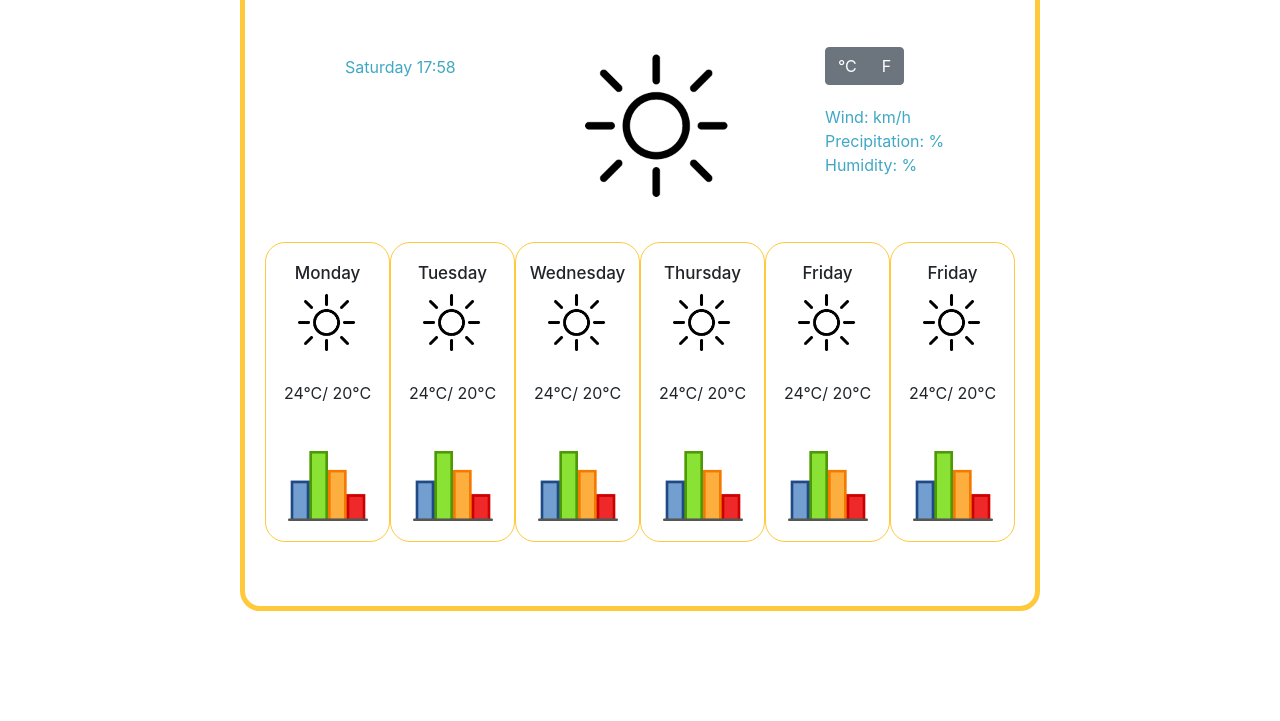
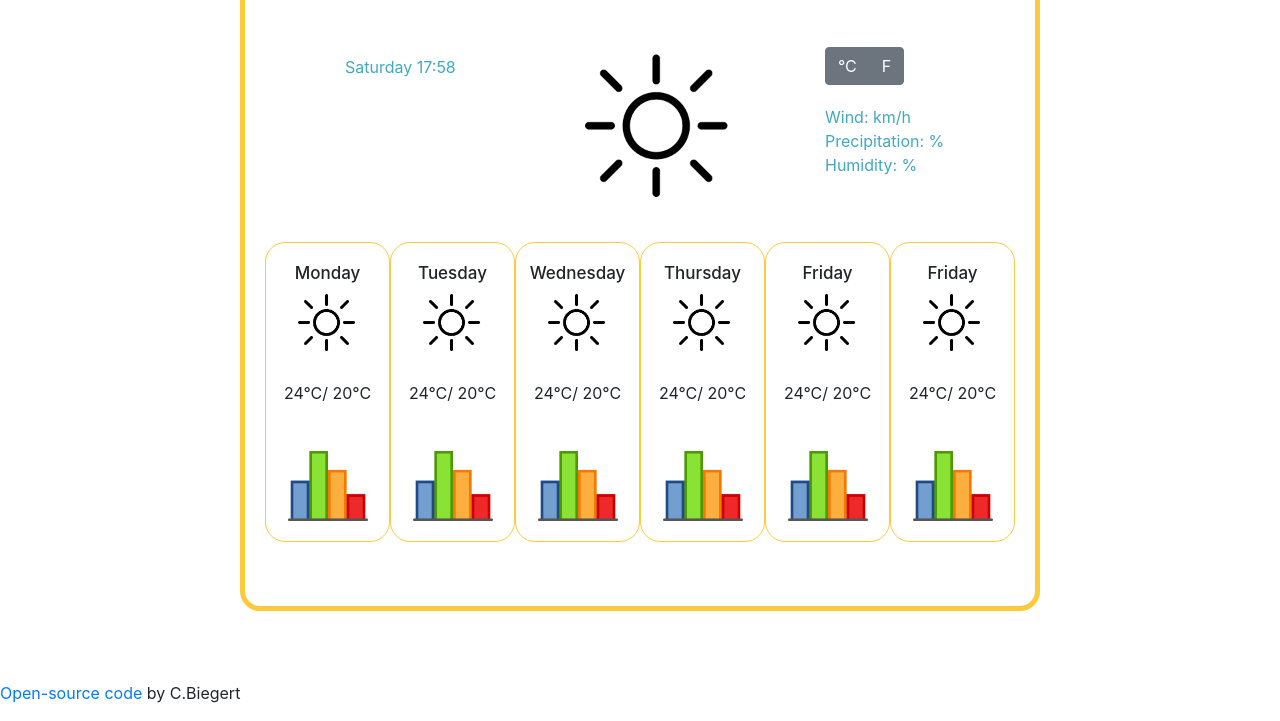
Before and after one commit to AdaLambada/MyWeatherApp, a plain HTML site: page index.html in a window 1280 px wide. Shown: the part 209-930 px from the top of the page. Before the commit the page ends 890 px from the top, so only its background shows below. Drawn offline with nearby package versions, Linux system fonts and the light colour scheme; no server answers.

Commit message:
added open-source-link to github repository

```diff
--- a/index.html
+++ b/index.html
@@ -129,6 +129,11 @@
         </main>
     </div>
     </div>
+    <p>
+    <a href="https://github.com/AdaLambada/MyWeatherApp.git" target="_blank">Open-source code </a>
+    by C.Biegert
+    </p>
+
     <script src="src/index.js"></script>
 </body>
 
```
